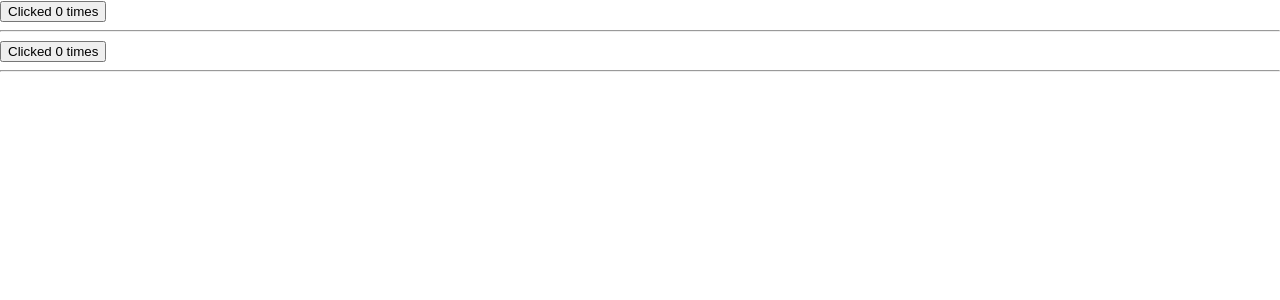
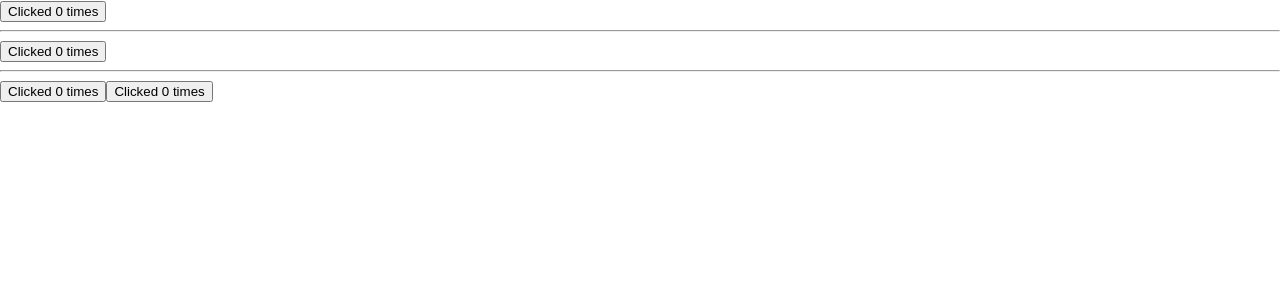
Before and after one commit to AdityaLearnsCoding/ReactDev, a React (Create React App) app: page / in a window 1280 px wide. Shown: the top 300 px of the page. Built offline with nearby package versions, Linux system fonts and the light colour scheme.

Commit message:
react_learn: Lesson 3 (3c) done
NOTE: Two components, two different states

```diff
--- a/src/App.js
+++ b/src/App.js
@@ -79,12 +79,14 @@ import tennisBalls from "./components/lesson2/ecommerce_site/assets/tennis-balls
  */
 import Solution3A from './components/lesson3/Solution3A';
 import Solution3B from './components/lesson3/Solution3B';
+import Solution3C from './components/lesson3/Solution3C';
 function App() {
   return (
     <>
       <Solution3A />
       <hr/>
       <Solution3B /> <hr/>
+      <Solution3B /><Solution3C />
     </>
   );
 }
--- /dev/null
+++ b/src/components/lesson3/Solution3C.jsx
@@ -0,0 +1,14 @@
+import { useState } from 'react';
+
+const Solution3C = () => {
+    const [count, setCount] = useState(0);
+    const handleClick = () => {
+        setCount(count + 1);
+    }
+    return (
+        <>
+            <button onClick={handleClick}>Clicked {count} time{count !== 1 && <span>s</span>}</button>
+        </>
+    );
+}
+export default Solution3C;
```
